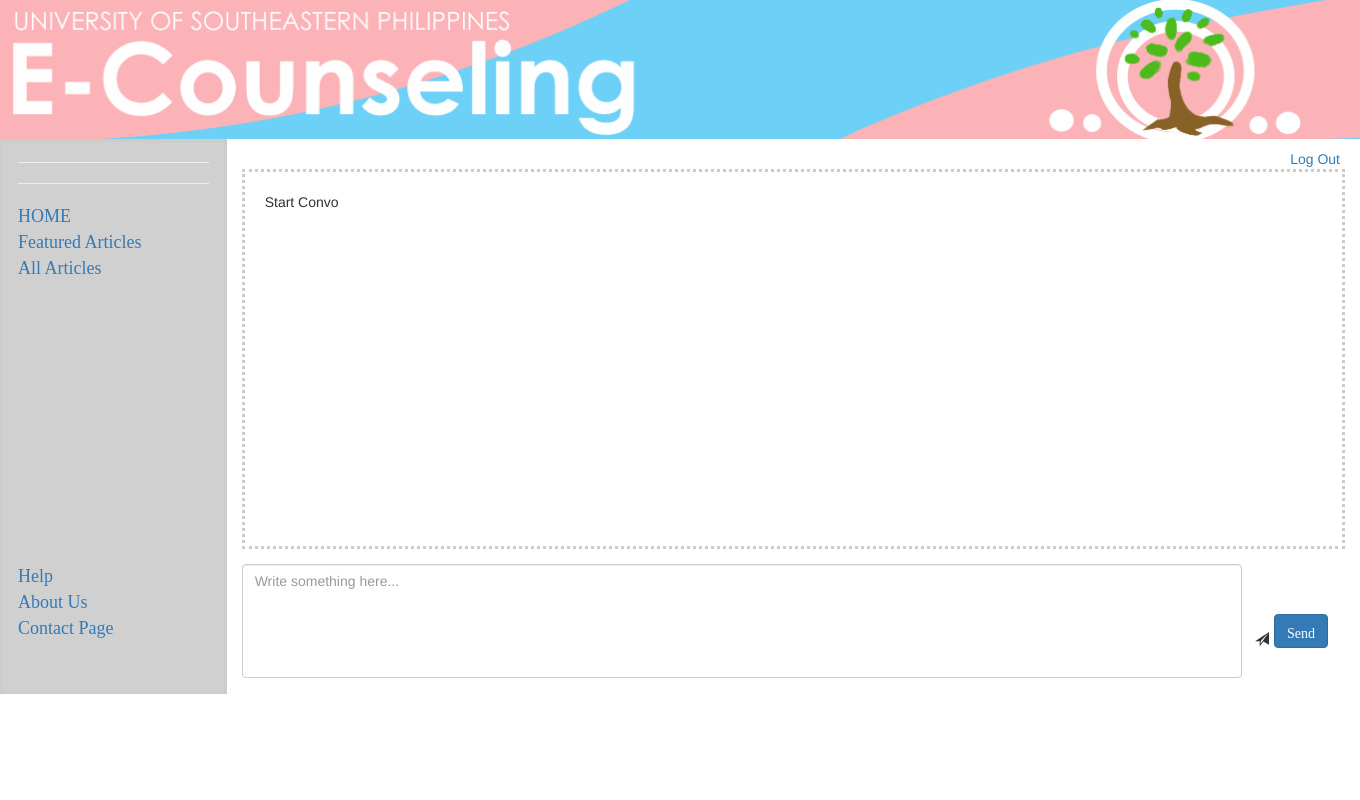
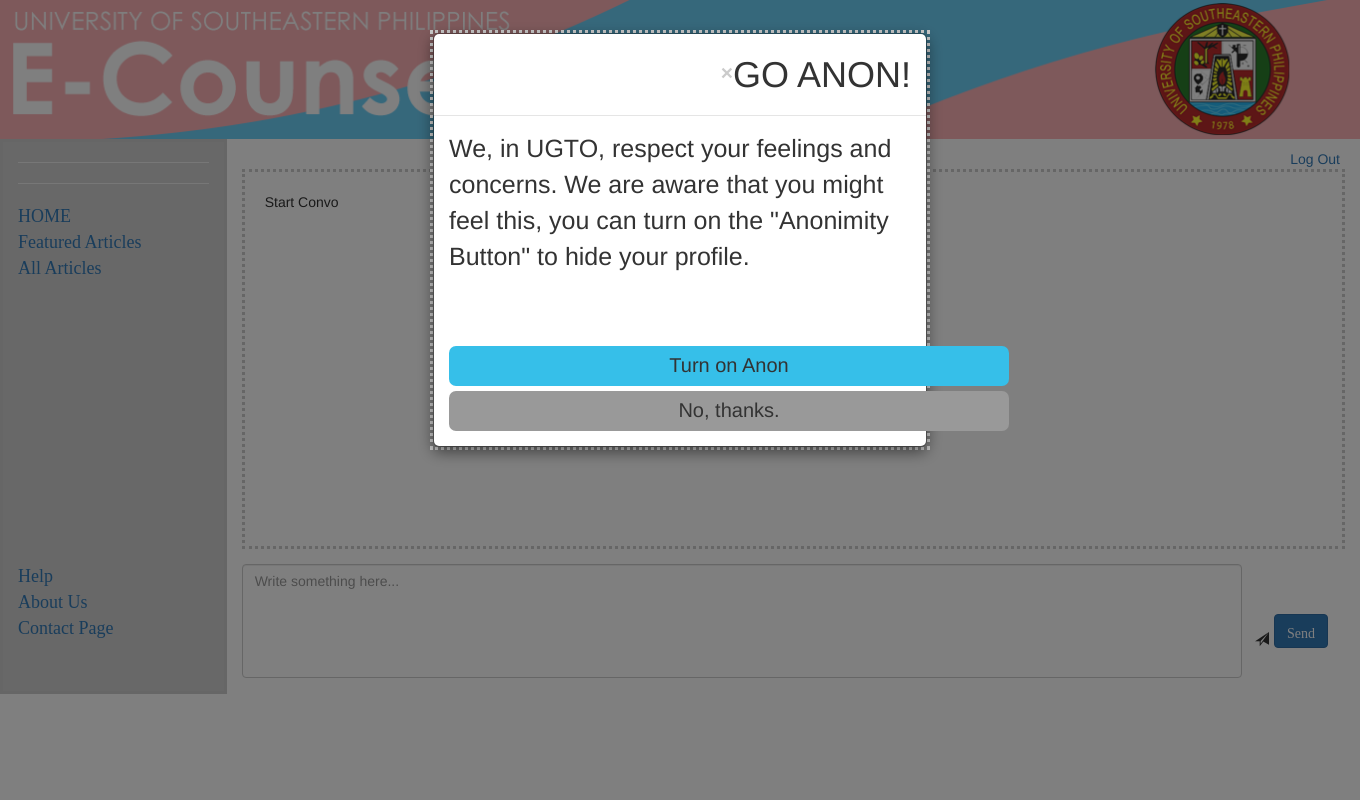
Before and after one commit to RaineCagape/USeP_Online_Guidance_Counseling, a PHP site: page /chatSys/chat.php in a window 1360 px wide. Run offline with PHP 8.4, Linux system fonts and the light colour scheme; the visitor is signed in with stand-in values (Sample User, id 1); data that the repository does not hold is empty; some libraries are stand-ins or nearby versions.

Commit message:
muudaall

```diff
--- a/chatSys/chat.php
+++ b/chatSys/chat.php
@@ -27,12 +27,18 @@
 	<link rel="stylesheet" href="../css/inboxStyle.css">
 	<link rel="stylesheet" href="../css/profileStyle.css">
 	<link rel="stylesheet" href="https://maxcdn.bootstrapcdn.com/bootstrap/3.3.7/css/bootstrap.min.css">
+	<link rel="stylesheet" href="https://maxcdn.bootstrapcdn.com/bootstrap/3.3.7/css/bootstrap.min.css" integrity="sha384-BVYiiSIFeK1dGmJRAkycuHAHRg32OmUcww7on3RYdg4Va+PmSTsz/K68vbdEjh4u" crossorigin="anonymous">
 
-	<script src="https://ajax.googleapis.com/ajax/libs/jquery/3.2.1/jquery.min.js"></script>
+	<script src="https://ajax.googleapis.com/ajax/libs/jquery/3.2.1/jquery.min.js">
+	</script>
+		<script src="https://maxcdn.bootstrapcdn.com/bootstrap/3.3.7/js/bootstrap.min.js" integrity="sha384-Tc5IQib027qvyjSMfHjOMaLkfuWVxZxUPnCJA7l2mCWNIpG9mGCD8wGNIcPD7Txa" crossorigin="anonymous"></script>
+
 
 
 	<script type="text/javascript">
-
+		$(document).ready(function(){
+        $('#myModal').modal('show');
+    });
 	    function updateChatAJAx(){
         var ajaxRequest;  // The variable that makes Ajax possible!
         ajaxRequest = new XMLHttpRequest();
@@ -106,7 +112,21 @@
         		</div>
 
 			</div>
+		<div id="myModal" class="modal fade" role="dialog" ">
+                    <div class="modal-dialog">
 
+                        <div class="modal-content">
+                            <div class="modal-header">
+                                <button type="button" class="close" data-dismiss="modal">&times;</button>
+                                <h1 class="modal-title">GO ANON!</h1>
+                            </div>
+
+                            <div class="modal-body" style="font-size: 25px">
+                                We, in UGTO, respect your feelings and concerns. We are aware that you might feel this, you can turn on the "Anonimity Button" to hide your profile.<br><br><br>
+                                <button type="button" class="loginBtn" onclick="window.location.href='#'" style="width: 560px; margin-bottom: 5px">Turn on Anon</button><br>
+                                <button type="button" class="registerBtn" data-dismiss="modal" style="width: 560px"> No, thanks.</button>
+                            </div>
+                    </div>
 	</div>
 
 </body>
```
Also changed, not shown: images/header.png.
